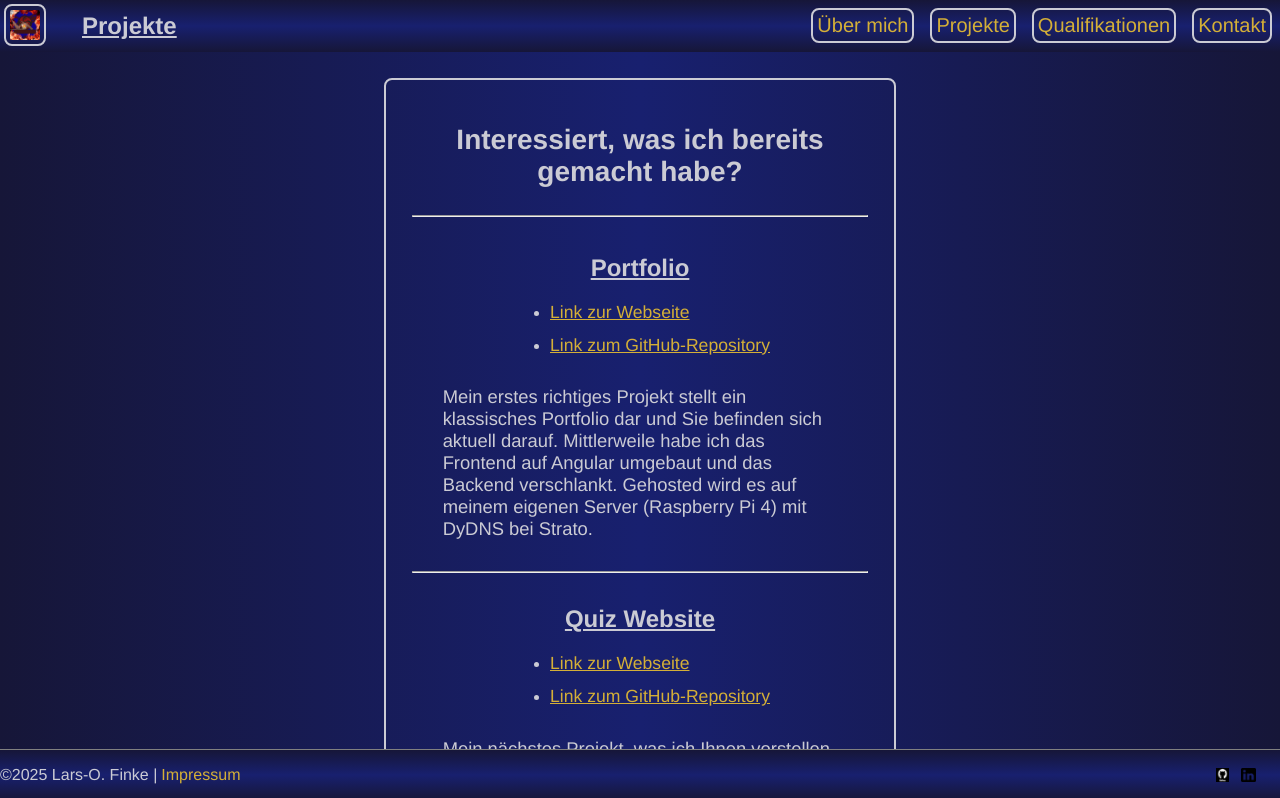
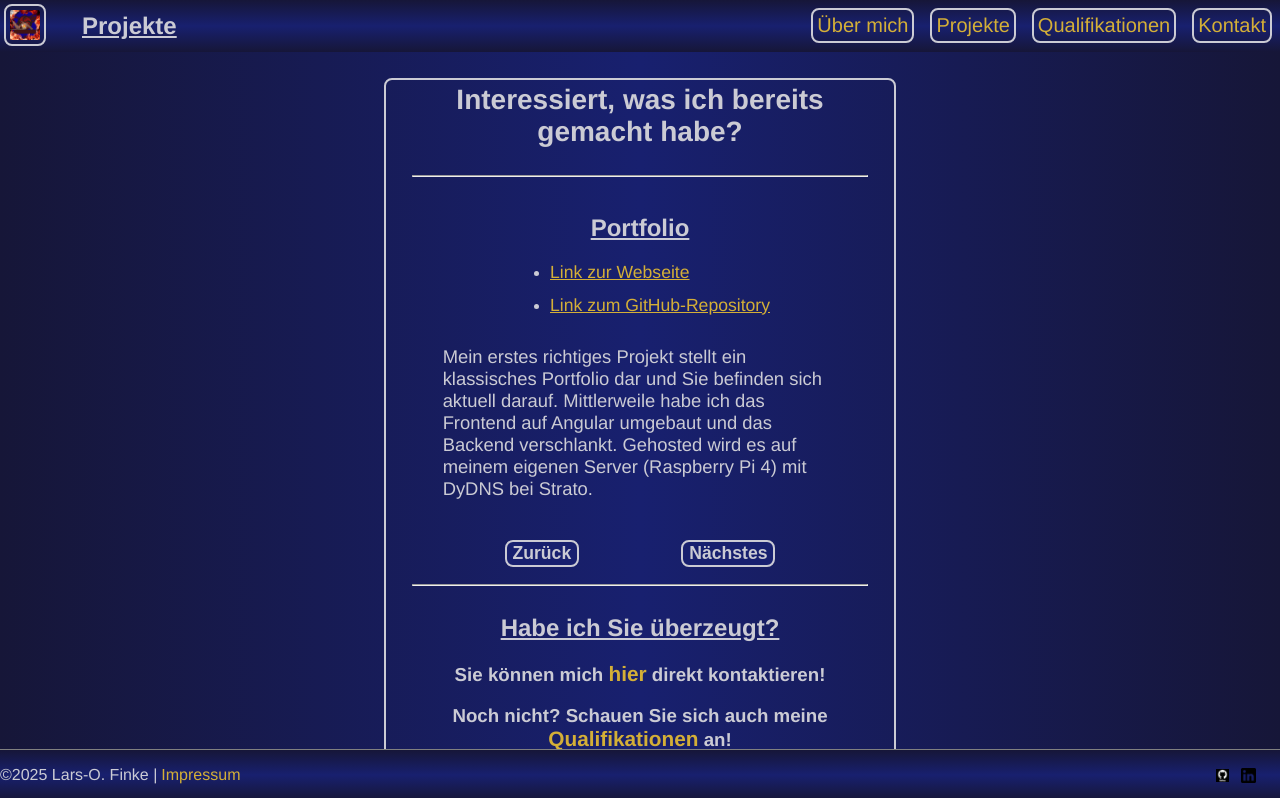
Before and after one commit to LarsOFinke/MyPortfolio, an Angular app in the folder frontend/: page /projects in a window 1280 px wide. Shown: the top 798 px of the page. Built offline with nearby package versions, Linux system fonts and the light colour scheme.

Commit message:
Only one project showing at a time now, controlled by 2 buttons for previous and next project

```diff
--- a/frontend/src/app/components/projects-page/projects-page.component.html
+++ b/frontend/src/app/components/projects-page/projects-page.component.html
@@ -1,5 +1,5 @@
 <div class="centered">
-  <div class="custom-wrapper centered bordered">
+  <div class="custom-wrapper centered bordered vh-85">
     <h1>Interessiert, was ich bereits gemacht habe?</h1>
 
     <hr />
--- a/frontend/src/app/components/projects-page/projects/projects.component.html
+++ b/frontend/src/app/components/projects-page/projects/projects.component.html
@@ -1,34 +1,37 @@
-@for (project of projects; track project.id) {
 <div class="projects centered">
   <h2>
-    <u>{{ project.title }}</u>
+    <u>{{ projects[currentProjectIndex].title }}</u>
   </h2>
 
   <ul class="links">
     <li>
       <a
-        [href]="project.websiteLink"
+        [href]="projects[currentProjectIndex].websiteLink"
         target="_blank"
-        [title]="project.websiteTitle"
+        [title]="projects[currentProjectIndex].websiteTitle"
         >Link zur Webseite</a
       >
     </li>
 
     <li>
       <a
-        [href]="project.gitHubLink"
+        [href]="projects[currentProjectIndex].gitHubLink"
         target="_blank"
-        [title]="project.gitHubTitle"
+        [title]="projects[currentProjectIndex].gitHubTitle"
         >Link zum GitHub-Repository</a
       >
     </li>
   </ul>
 
   <div class="description-text">
-    <p>{{ project.descriptionText }}</p>
+    <p>{{ projects[currentProjectIndex].descriptionText }}</p>
   </div>
+</div>
+
+<div class="btn-box">
+  <button class="btn" (click)="decrease()">Zurück</button>
+  <button class="btn" (click)="increase()">Nächstes</button>
 </div>
 
 <br class="clearfix" />
 <hr />
-}
--- a/frontend/src/app/components/projects-page/projects/projects.component.ts
+++ b/frontend/src/app/components/projects-page/projects/projects.component.ts
@@ -8,6 +8,7 @@ import { Project } from '../../../interfaces/project';
   styleUrl: './projects.component.css',
 })
 export class ProjectsComponent {
+  currentProjectIndex: number = 0;
   projects: Project[] = [
     {
       id: 1,
@@ -46,4 +47,14 @@ export class ProjectsComponent {
                         Arbeit mit Javascript und einem Websocket dazu immer tiefer zu graben.`,
     },
   ];
+
+  increase() {
+    if ((this.currentProjectIndex + 1) < this.projects.length) {
+      this.currentProjectIndex++;
+    }
+  }
+
+  decrease() {
+    this.currentProjectIndex--;
+  }
 }
--- a/frontend/src/styles.css
+++ b/frontend/src/styles.css
@@ -131,6 +131,9 @@ a:visited {
 }
 .vh-90 {
   height: 90vh;
+}
+.vh-85 {
+  height: 85vh;
 }
 .vh-80 {
   height: 80vh;
```
